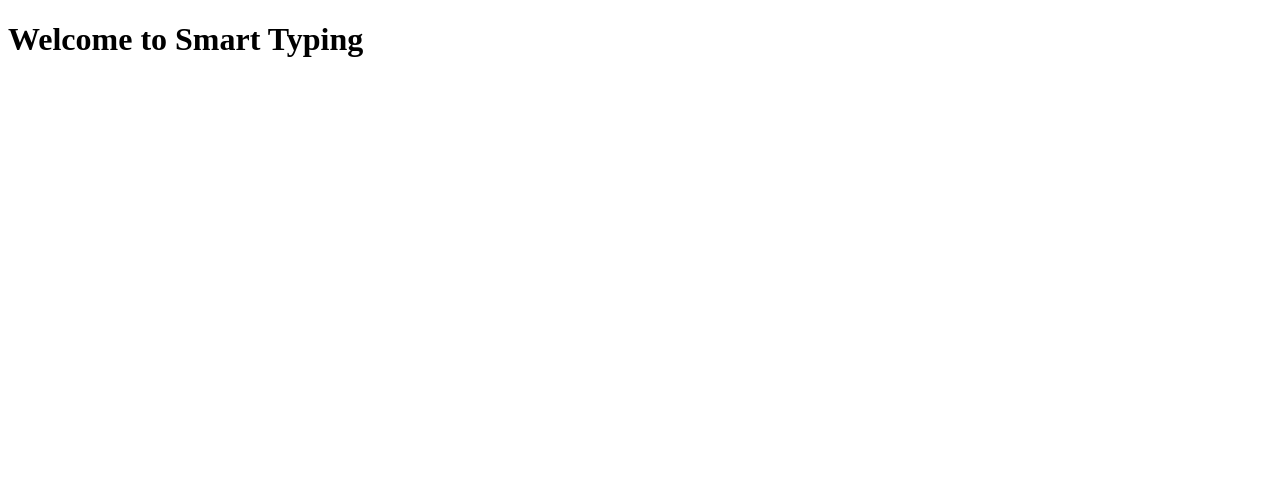
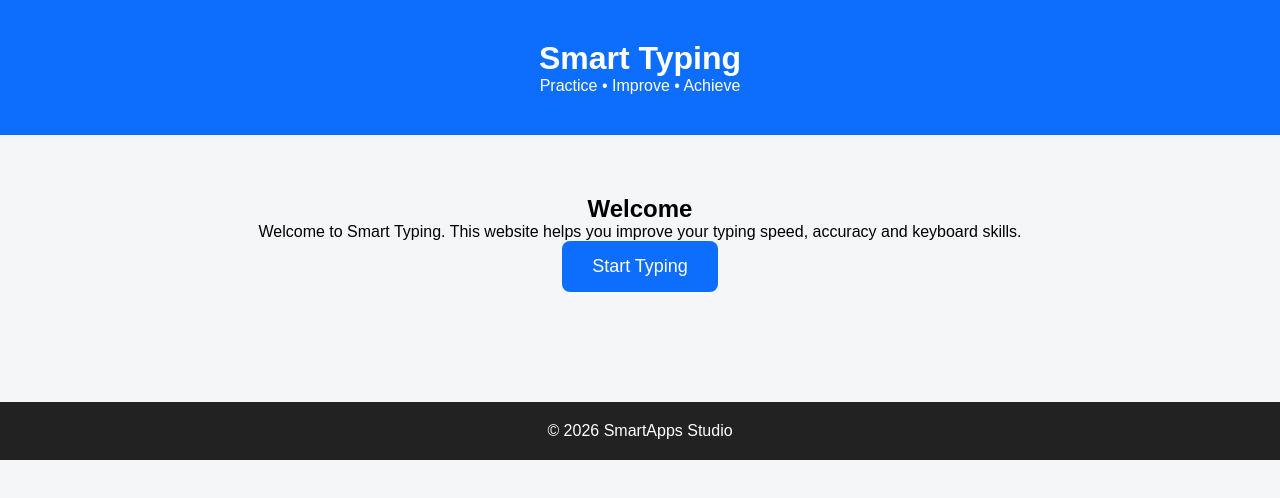
Before and after one commit to smartappsstudio27-oss/smart-typing, a plain HTML site: page index.html in a window 1280 px wide. Drawn offline with Linux system fonts and the light colour scheme.

Commit message:
Update index.html

```diff
--- a/index.html
+++ b/index.html
@@ -1,13 +1,62 @@
 <!DOCTYPE html>
 <html lang="en">
+
 <head>
-    <meta charset="UTF-8">
-    <meta name="viewport" content="width=device-width, initial-scale=1.0">
-    <title>Smart Typing</title>
+
+<meta charset="UTF-8">
+
+<meta name="viewport" content="width=device-width, initial-scale=1.0">
+
+<title>Smart Typing - Free Online Typing Practice</title>
+
+<meta name="description" content="Practice Typing Online and Improve Your Speed">
+
+<meta name="keywords" content="Typing,Typing Test,WPM,Keyboard Practice">
+
+<meta name="author" content="SmartApps Studio">
+
+<link rel="stylesheet" href="css/style.css">
+
 </head>
+
 <body>
 
-<h1>Welcome to Smart Typing</h1>
+<header>
+
+<h1>Smart Typing</h1>
+
+<p>Practice • Improve • Achieve</p>
+
+</header>
+
+<main>
+
+<h2>Welcome</h2>
+
+<p>
+Welcome to Smart Typing.
+This website helps you improve your typing speed,
+accuracy and keyboard skills.
+</p>
+
+<button id="startBtn">
+Start Typing
+</button>
+
+</main>
+
+<footer>
+
+<p>
+
+© 2026 SmartApps Studio
+
+</p>
+
+</footer>
+
+<script src="js/app.js"></script>
 
 </body>
+
 </html>
```
